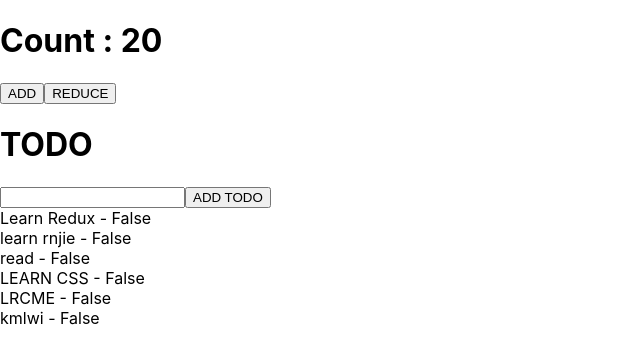
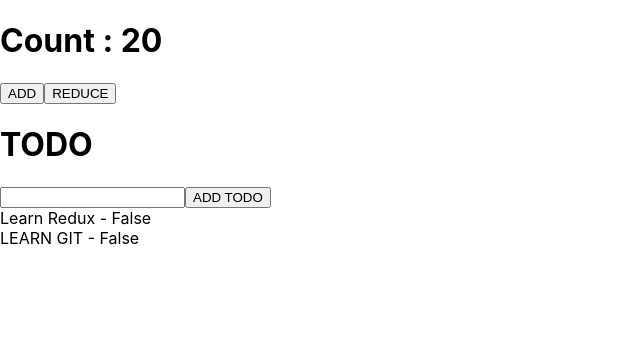
Before and after one commit to ankitsng0007/AnkitRepo, a React (Create React App) app in the folder RCT-211/Day-4/todo-app/: page / in a window 1280 px wide. Shown: the top 364 px of the page, without its empty margins (0-640 px from the left). Built offline with nearby package versions, Linux system fonts and the light colour scheme; data requests are answered from the project's data file.

Commit message:
file added

```diff
--- a/RCT-211/Day-4/todo-app/db.json
+++ b/RCT-211/Day-4/todo-app/db.json
@@ -6,29 +6,9 @@
       "author": false
     },
     {
-      "title": "learn rnjie",
+      "title": "LEARN GIT",
       "status": false,
       "id": 2
-    },
-    {
-      "title": "read",
-      "status": false,
-      "id": 3
-    },
-    {
-      "title": "LEARN CSS",
-      "status": false,
-      "id": 4
-    },
-    {
-      "title": "LRCME",
-      "status": false,
-      "id": 5
-    },
-    {
-      "title": "kmlwi",
-      "status": false,
-      "id": 6
     }
   ]
 }
--- /dev/null
+++ b/RCT-211/Day-4/todo-app/src/AuthReducer/reducer.js
@@ -0,0 +1 @@
+export const USER_LOGIN_REQUEST ="USER_LOGIN_REQUEST";
--- a/RCT-211/Day-4/todo-app/src/Component/Todo.jsx
+++ b/RCT-211/Day-4/todo-app/src/Component/Todo.jsx
@@ -1,14 +1,19 @@
 import React ,{useEffect}from 'react';
 import TodoInput from './TodoInput';
 import axios from "axios";
-import { useDispatch, useSelector } from 'react-redux';
+import { shallowEqual, useDispatch, useSelector } from 'react-redux';
 import { getTodosError, getTodosRequest, getTodosSuccess, postTodosError, postTodosRequest, postTodosSuccess } from '../Redux/action';
 import { store } from '../Redux/store';
 import { POST_TODOS_ERROR } from '../Redux/actionTypes';
 
 function Todo() {
     const dispatch = useDispatch();
-    const todos = useSelector((reduxStore)=>reduxStore.todos);
+    const {todos,isLoading} = useSelector((reduxStore)=>{
+      return{
+        todos:reduxStore.todos,
+        isLoading:reduxStore.isLoading,
+      }
+    },shallowEqual);
     const getTodos=()=>{
         dispatch(getTodosRequest());
       axios.get("http://localhost:8080/todos")
--- a/RCT-211/Day-4/todo-app/src/Redux/reducer.js
+++ b/RCT-211/Day-4/todo-app/src/Redux/reducer.js
@@ -20,7 +20,7 @@ const reducer =(oldState = initState,action)=>{
         case types.POST_TODOS_REQUEST:
             return{...oldState,isLoading:true,};
         case types.POST_TODOS_SUCCESS:
-            return{...oldState,isLoading:false,todos:[...oldState.todos,payload],};
+            return{...oldState,isLoading:false,todos:payload};
         case types.POST_TODOS_ERROR:
             return{...oldState,isLoading:false}
             default:
```
Also changed, not shown: RCT-211/Day-4/todo-app/src/AuthReducer/action.js (added), RCT-211/Day-4/todo-app/src/AuthReducer/actionTypes.js (added).
